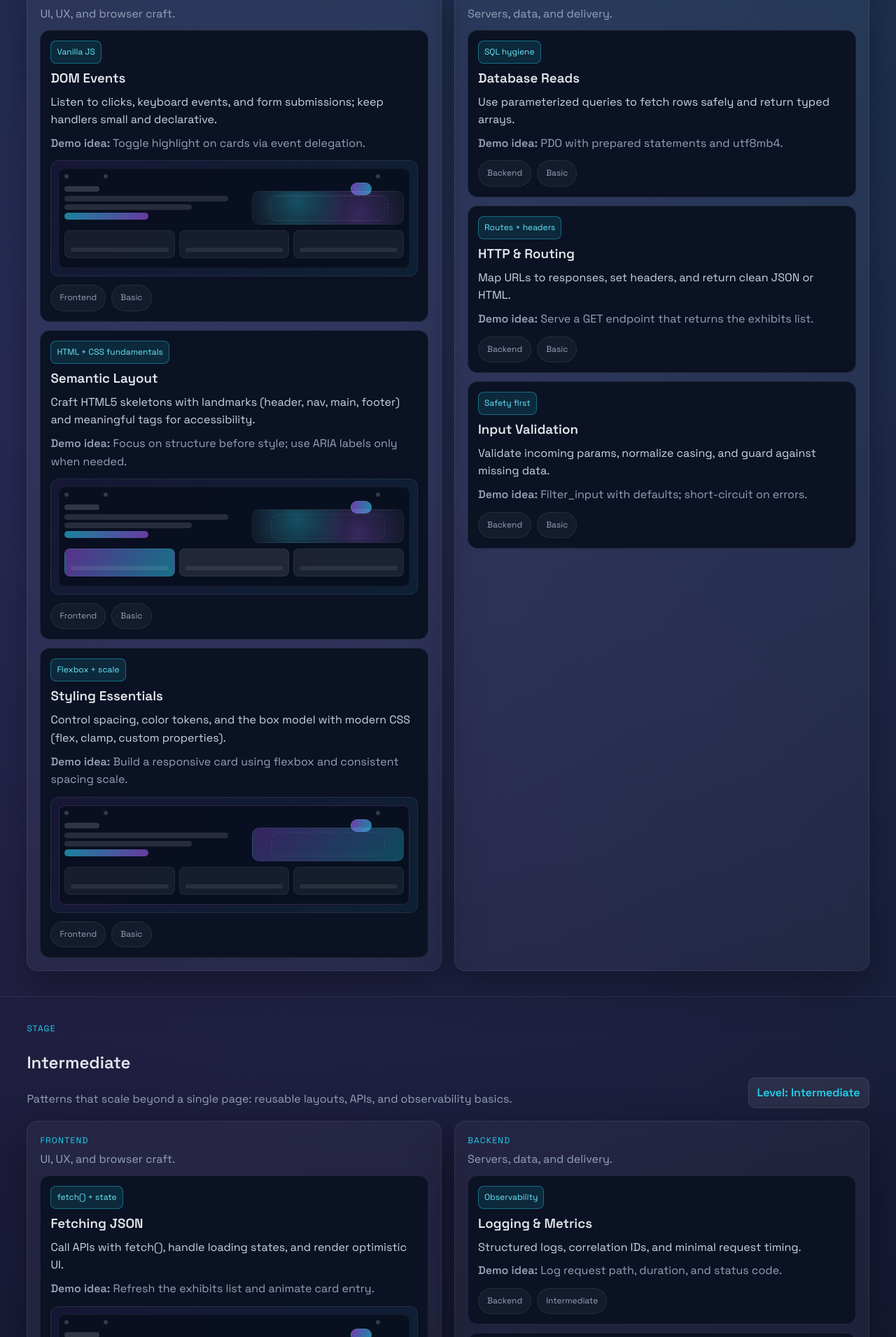
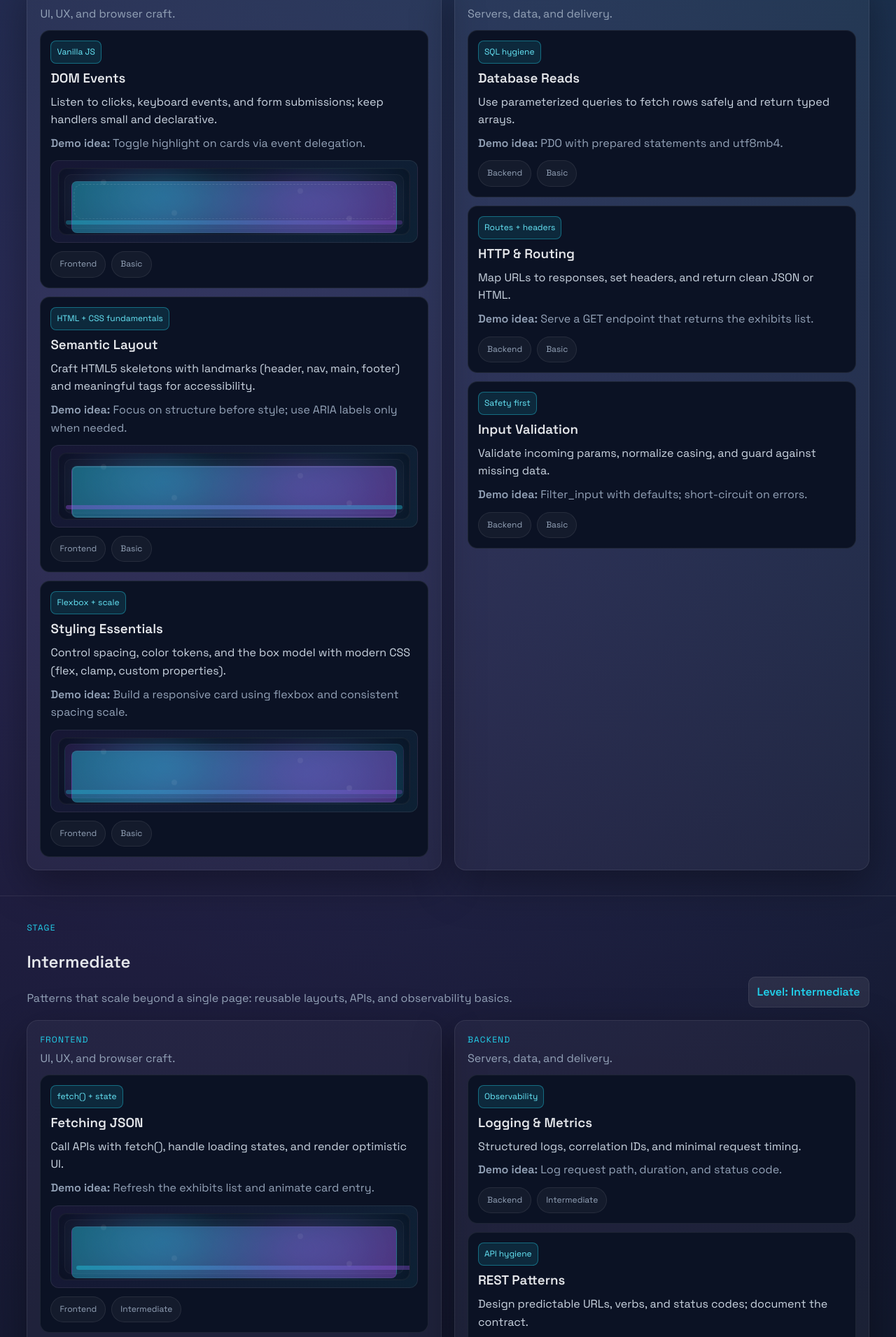
Before and after one commit to jesus-justin/Front-and-Backend-Tutorial-Project, a PHP site: page / in a window 1280 px wide. Shown: the part 739-2650 px from the top of the page at 70% size. Run offline with PHP 8.4, Linux system fonts and the light colour scheme; data comes from the database, SQL or seed files in the repository.

Commit message:
Redesign frontend visuals to show effects

```diff
--- a/assets/css/style.css
+++ b/assets/css/style.css
@@ -267,242 +267,213 @@ a {
     border-radius: 12px;
     border: 1px solid var(--border);
     background: linear-gradient(135deg, rgba(168, 85, 247, 0.08), rgba(34, 211, 238, 0.08));
+    overflow: hidden;
 }
 
-.site-frame {
+.effect {
     position: relative;
-    display: grid;
-    grid-template-rows: 16px 48px 46px;
-    gap: 8px;
-    background: rgba(8, 15, 30, 0.9);
-    border-radius: 10px;
+    height: 96px;
+    border-radius: 12px;
+    overflow: hidden;
+    background: radial-gradient(circle at 20% 20%, rgba(168, 85, 247, 0.08), transparent 40%),
+                radial-gradient(circle at 80% 60%, rgba(34, 211, 238, 0.1), transparent 45%),
+                rgba(8, 15, 30, 0.9);
     border: 1px solid rgba(255, 255, 255, 0.06);
-    padding: 8px;
     box-shadow: inset 0 0 0 1px rgba(255, 255, 255, 0.02);
 }
 
-.site-nav {
-    display: grid;
-    grid-template-columns: 50px 1fr 40px;
-    align-items: center;
-    gap: 6px;
-}
-
-.site-nav .dot {
-    width: 6px;
-    height: 6px;
-    background: rgba(255, 255, 255, 0.18);
-    border-radius: 50%;
-    display: inline-block;
-}
-
-.site-nav .brand {
-    display: block;
-    height: 8px;
-    background: rgba(255, 255, 255, 0.16);
+.effect .layer {
+    position: absolute;
+    inset: 8px;
     border-radius: 10px;
 }
 
-.site-nav .pill {
-    justify-self: end;
-    width: 30px;
-    height: 10px;
-    border-radius: 999px;
-    background: linear-gradient(120deg, rgba(168, 85, 247, 0.65), rgba(34, 211, 238, 0.65));
+.effect .layer.backdrop {
+    background: rgba(255, 255, 255, 0.02);
+    border: 1px solid rgba(255, 255, 255, 0.04);
 }
 
-.site-hero {
-    display: grid;
-    grid-template-columns: 1.2fr 1fr;
-    gap: 8px;
+.effect .layer.glow {
+    filter: blur(18px);
+    background: radial-gradient(circle at 30% 30%, rgba(34, 211, 238, 0.3), transparent 45%),
+                radial-gradient(circle at 70% 60%, rgba(168, 85, 247, 0.25), transparent 45%);
 }
 
-.hero-copy {
+.effect .layer.content {
     display: grid;
-    gap: 4px;
-    align-content: center;
+    grid-template-columns: 2fr 1fr;
+    grid-template-rows: repeat(3, 1fr);
+    gap: 6px;
+    padding: 10px;
 }
 
-.hero-copy .line {
-    display: block;
-    height: 8px;
+.effect .ui {
+    background: rgba(255, 255, 255, 0.08);
     border-radius: 8px;
-    background: rgba(255, 255, 255, 0.12);
+    border: 1px solid rgba(255, 255, 255, 0.06);
+    position: relative;
 }
 
-.hero-copy .l1 { width: 90%; }
-.hero-copy .l2 { width: 70%; }
-
-.hero-copy .btn {
-    width: 46%;
-    height: 10px;
-    border-radius: 8px;
-    background: linear-gradient(120deg, rgba(34, 211, 238, 0.6), rgba(168, 85, 247, 0.6));
+.effect .ui.hero {
+    grid-column: 1 / span 2;
+    height: 28px;
+    background: linear-gradient(120deg, rgba(34, 211, 238, 0.4), rgba(168, 85, 247, 0.4));
 }
 
-.hero-art {
-    border-radius: 10px;
-    background: radial-gradient(circle at 30% 30%, rgba(34, 211, 238, 0.3), transparent 45%),
-                radial-gradient(circle at 70% 70%, rgba(168, 85, 247, 0.25), transparent 45%),
-                rgba(255, 255, 255, 0.04);
-    border: 1px solid rgba(255, 255, 255, 0.05);
-    position: relative;
-    overflow: hidden;
+.effect .ui.card { height: 18px; }
+.effect .ui.card.a { grid-row: 2; grid-column: 1; }
+.effect .ui.card.b { grid-row: 2; grid-column: 2; }
+.effect .ui.card.c { grid-row: 3; grid-column: 1 / span 2; }
+
+.effect .particles {
+    position: absolute;
+    inset: 0;
+    pointer-events: none;
 }
 
-.hero-art::after {
+.effect .particles .p {
+    position: absolute;
+    width: 8px;
+    height: 8px;
+    border-radius: 50%;
+    background: rgba(255, 255, 255, 0.12);
+    filter: blur(0.2px);
+    animation: float 6s ease-in-out infinite;
+}
+
+.effect .particles .p1 { top: 16px; left: 12%; animation-delay: 0s; }
+.effect .particles .p2 { top: 28px; left: 68%; animation-delay: 0.8s; }
+.effect .particles .p3 { top: 60px; left: 32%; animation-delay: 1.2s; }
+.effect .particles .p4 { top: 70px; left: 82%; animation-delay: 1.8s; }
+
+@keyframes float {
+    0% { transform: translateY(0); opacity: 0.5; }
+    50% { transform: translateY(-8px); opacity: 0.9; }
+    100% { transform: translateY(0); opacity: 0.5; }
+}
+
+.effect .beam {
+    position: absolute;
+    left: 10px;
+    right: 10px;
+    bottom: 14px;
+    height: 6px;
+    border-radius: 12px;
+    background: linear-gradient(90deg, rgba(34, 211, 238, 0.5), rgba(168, 85, 247, 0.4));
+    opacity: 0.6;
+}
+
+/* Visuals keyed to exhibit themes (effect-driven) */
+.visual-layout .ui.hero { box-shadow: inset 0 0 0 1px rgba(255, 255, 255, 0.1); }
+.visual-layout .beam { background: linear-gradient(90deg, rgba(168, 85, 247, 0.6), rgba(34, 211, 238, 0.6)); }
+
+.visual-styling .layer.backdrop { background: linear-gradient(135deg, rgba(168, 85, 247, 0.12), rgba(34, 211, 238, 0.12)); }
+.visual-styling .ui.card { background: linear-gradient(120deg, rgba(168, 85, 247, 0.4), rgba(34, 211, 238, 0.3)); }
+
+.visual-ripple .layer.content::after {
     content: '';
     position: absolute;
-    inset: 12%;
-    border-radius: 10px;
-    border: 1px dashed rgba(255, 255, 255, 0.08);
+    inset: 14px;
+    border-radius: 12px;
+    border: 1px dashed rgba(255, 255, 255, 0.2);
+    animation: ripple 2s infinite ease-out;
+}
+@keyframes ripple {
+    0% { opacity: 0.5; transform: scale(0.9); }
+    60% { opacity: 0.8; transform: scale(1.05); }
+    100% { opacity: 0.15; transform: scale(1.15); }
 }
 
-.site-grid {
-    display: grid;
-    grid-template-columns: repeat(3, 1fr);
-    gap: 6px;
+.visual-responsive .layer.content {
+    grid-template-columns: 1.4fr 0.8fr;
 }
+.visual-responsive .ui.card.a { height: 26px; }
+.visual-responsive .ui.card.b { height: 20px; }
+.visual-responsive .ui.card.c { height: 14px; }
 
-.site-grid .card {
-    height: 40px;
-    border-radius: 8px;
-    background: rgba(255, 255, 255, 0.06);
-    border: 1px solid rgba(255, 255, 255, 0.05);
-    position: relative;
-    overflow: hidden;
+.visual-stream .beam {
+    animation: sweep 2.6s linear infinite;
+    opacity: 0.8;
 }
-
-.site-grid .card::after {
+.visual-stream .ui.card.c::after {
     content: '';
     position: absolute;
-    left: 8px;
-    right: 8px;
-    bottom: 8px;
-    height: 6px;
+    inset: 4px 6px;
     border-radius: 6px;
     background: rgba(255, 255, 255, 0.08);
 }
-
-/* Visuals keyed to exhibit themes (mini website scenes) */
-.visual-layout .site-grid .card.c1 { background: linear-gradient(120deg, rgba(168, 85, 247, 0.5), rgba(34, 211, 238, 0.5)); }
-.visual-layout .site-grid .card.c2 { background: rgba(255, 255, 255, 0.1); }
-.visual-layout .site-grid .card.c3 { background: rgba(255, 255, 255, 0.08); }
-
-.visual-styling .site-frame { box-shadow: inset 0 0 0 1px rgba(168, 85, 247, 0.25); }
-.visual-styling .hero-art { background: linear-gradient(135deg, rgba(168, 85, 247, 0.3), rgba(34, 211, 238, 0.3)); }
-
-.visual-events .hero-art { position: relative; }
-.visual-events .hero-art::before {
-    content: '';
-    position: absolute;
-    inset: 10%;
-    border-radius: 12px;
-    border: 1px dashed rgba(255, 255, 255, 0.2);
-    animation: pulse-rings 2s infinite ease-in-out;
-}
-@keyframes pulse-rings {
-    0% { opacity: 0.3; transform: scale(0.95); }
-    40% { opacity: 0.8; transform: scale(1); }
-    100% { opacity: 0.2; transform: scale(1.05); }
+@keyframes sweep {
+    0% { transform: translateX(-40%); }
+    100% { transform: translateX(40%); }
 }
 
-.visual-responsive .site-grid {
-    grid-template-columns: 2fr 1fr 1fr;
-}
-.visual-responsive .card.c1 { height: 44px; }
-.visual-responsive .card.c2 { height: 34px; }
-.visual-responsive .card.c3 { height: 28px; }
+.visual-forms .ui.card.a { background: rgba(255, 255, 255, 0.16); }
+.visual-forms .ui.card.b { background: rgba(248, 113, 113, 0.35); box-shadow: 0 0 0 1px rgba(248, 113, 113, 0.4); }
+.visual-forms .ui.card.c { background: rgba(34, 197, 94, 0.35); box-shadow: 0 0 0 1px rgba(34, 197, 94, 0.4); }
 
-.visual-fetch .site-grid .card.c1 {
-    position: relative;
-    overflow: hidden;
-}
-.visual-fetch .site-grid .card.c1::after {
-    content: '';
-    position: absolute;
-    inset: 0;
-    background: linear-gradient(90deg, rgba(34, 211, 238, 0.35), rgba(168, 85, 247, 0.35));
-    transform: translateX(-60%);
-    animation: flow 2.8s linear infinite;
-}
-@keyframes flow {
-    0% { transform: translateX(-60%); }
-    100% { transform: translateX(60%); }
+.visual-speed .effect { box-shadow: inset 0 0 0 1px rgba(34, 211, 238, 0.2); }
+.visual-speed .beam { box-shadow: 0 0 18px rgba(34, 211, 238, 0.35); animation: pulse-speed 1.4s ease-in-out infinite; }
+.visual-speed .particles .p { animation-duration: 4s; }
+@keyframes pulse-speed {
+    0% { opacity: 0.35; }
+    50% { opacity: 0.9; }
+    100% { opacity: 0.35; }
 }
 
-.visual-forms .site-grid .card.c1 { background: rgba(255, 255, 255, 0.14); }
-.visual-forms .site-grid .card.c2 { background: rgba(248, 113, 113, 0.28); box-shadow: 0 0 0 1px rgba(248, 113, 113, 0.35); }
-.visual-forms .site-grid .card.c3 { background: rgba(34, 197, 94, 0.28); box-shadow: 0 0 0 1px rgba(34, 197, 94, 0.35); }
+.visual-state .layer.content {
+    grid-template-columns: repeat(4, 1fr);
+    grid-template-rows: repeat(3, 1fr);
+}
+.visual-state .ui.card { border-radius: 999px; height: 14px; }
+.visual-state .ui.card.a { grid-column: span 1; background: rgba(34, 211, 238, 0.4); }
+.visual-state .ui.card.b { grid-column: span 1; background: rgba(168, 85, 247, 0.4); }
+.visual-state .ui.card.c { grid-column: span 2; background: rgba(255, 255, 255, 0.14); }
 
-.visual-performance .hero-art { box-shadow: 0 0 16px rgba(34, 211, 238, 0.35); }
-.visual-performance .site-grid .card.c3 { background: rgba(34, 211, 238, 0.35); }
-
-.visual-state .site-grid {
-    grid-template-columns: repeat(4, 1fr);
-}
-.visual-state .card { border-radius: 999px; height: 22px; }
-.visual-state .card.c1 { background: rgba(34, 211, 238, 0.4); grid-column: span 1; }
-.visual-state .card.c2 { background: rgba(168, 85, 247, 0.4); grid-column: span 1; }
-.visual-state .card.c3 { background: rgba(255, 255, 255, 0.12); grid-column: span 2; }
-
-.visual-testing .site-grid .card.c1 { background: rgba(34, 197, 94, 0.35); position: relative; }
-.visual-testing .site-grid .card.c1::after {
+.visual-testing .ui.card.a { background: rgba(34, 197, 94, 0.4); position: relative; }
+.visual-testing .ui.card.a::after {
     content: '✓';
     position: absolute;
     right: 6px;
-    top: 4px;
-    font-size: 12px;
+    top: -2px;
+    font-size: 11px;
     color: #bbf7d0;
     font-weight: 700;
 }
-.visual-testing .site-grid .card.c2 { background: rgba(255, 255, 255, 0.12); }
-.visual-testing .site-grid .card.c3 { background: rgba(248, 113, 113, 0.25); }
+.visual-testing .ui.card.b { background: rgba(255, 255, 255, 0.14); }
+.visual-testing .ui.card.c { background: rgba(248, 113, 113, 0.28); }
 
-.visual-design .site-frame { box-shadow: inset 0 0 0 1px rgba(251, 191, 36, 0.25); }
-.visual-design .hero-art { background: linear-gradient(135deg, rgba(168, 85, 247, 0.4), rgba(59, 130, 246, 0.35)); }
-.visual-design .card.c2 { background: rgba(251, 191, 36, 0.35); }
-.visual-design .card.c3 { background: rgba(34, 197, 94, 0.3); }
+.visual-design .layer.backdrop { box-shadow: inset 0 0 0 1px rgba(251, 191, 36, 0.22); }
+.visual-design .ui.hero { background: linear-gradient(135deg, rgba(168, 85, 247, 0.5), rgba(59, 130, 246, 0.45)); }
+.visual-design .ui.card.b { background: rgba(251, 191, 36, 0.45); }
+.visual-design .ui.card.c { background: rgba(34, 197, 94, 0.35); }
 
-.visual-progressive .site-frame { position: relative; }
-.visual-progressive .site-frame::after {
+.visual-progressive .effect { position: relative; }
+.visual-progressive .effect::after {
     content: 'offline';
     position: absolute;
-    right: 10px;
-    bottom: 6px;
+    right: 12px;
+    bottom: 8px;
     font-size: 10px;
-    color: rgba(255, 255, 255, 0.45);
+    color: rgba(255, 255, 255, 0.5);
     letter-spacing: 0.08em;
 }
 
-.visual-observe .site-grid .card.c1 {
-    position: relative;
-    overflow: hidden;
-}
-.visual-observe .site-grid .card.c1::after {
+.visual-observe .ui.hero { background: linear-gradient(90deg, rgba(34, 211, 238, 0.35), rgba(168, 85, 247, 0.35)); }
+.visual-observe .ui.card.a { position: relative; overflow: hidden; }
+.visual-observe .ui.card.a::after {
     content: '';
     position: absolute;
-    inset: 6px 8px;
+    inset: 4px 6px;
     border-radius: 6px;
-    background: linear-gradient(90deg, rgba(34, 211, 238, 0.35), rgba(168, 85, 247, 0.35));
+    background: linear-gradient(90deg, rgba(34, 211, 238, 0.35), rgba(168, 85, 247, 0.25));
     box-shadow: 0 -8px 0 rgba(255, 255, 255, 0.06);
 }
 
-/* Fallback rotation visuals kept for any unmapped exhibits */
-.visual-wire .site-frame { box-shadow: inset 0 0 0 1px rgba(255, 255, 255, 0.06); }
-.visual-grid .site-grid { grid-template-columns: repeat(6, 1fr); gap: 4px; }
-.visual-form .card { background: rgba(255, 255, 255, 0.14); }
-.visual-motion .hero-art { position: relative; overflow: hidden; }
-.visual-motion .hero-art::after { content: ''; position: absolute; inset: 0; background: linear-gradient(90deg, rgba(168, 85, 247, 0.4), rgba(34, 211, 238, 0.4)); transform: translateX(-60%); animation: sweep 2.5s infinite; }
-.visual-access .card.c2 { background: rgba(34, 197, 94, 0.35); }
-.visual-data .card.c1, .visual-data .card.c2 { background: rgba(250, 204, 21, 0.35); }
-.visual-data .card.c3 { background: rgba(59, 130, 246, 0.35); }
-
-@keyframes sweep {
-    0% { transform: translateX(-60%); }
-    60% { transform: translateX(40%); }
-    100% { transform: translateX(120%); }
-}
+/* Fallback rotation visuals kept for unmapped items */
+.visual-particles .particles .p { background: rgba(255, 255, 255, 0.18); }
+.visual-grid .layer.content { grid-template-columns: repeat(3, 1fr); grid-template-rows: repeat(3, 1fr); }
+.visual-design .particles .p2 { background: rgba(251, 191, 36, 0.55); }
+.visual-speed.visual-grid .beam { animation: pulse-speed 1.2s infinite; }
 
 .card:focus,
 .card:hover {
--- a/index.php
+++ b/index.php
@@ -56,14 +56,15 @@ foreach ($records as $row) {
     }
 }
 
+
 $visualByTitle = [
     'semantic layout' => 'visual-layout',
     'styling essentials' => 'visual-styling',
-    'dom events' => 'visual-events',
+    'dom events' => 'visual-ripple',
     'responsive systems' => 'visual-responsive',
-    'fetching json' => 'visual-fetch',
+    'fetching json' => 'visual-stream',
     'form ux' => 'visual-forms',
-    'performance & media' => 'visual-performance',
+    'performance & media' => 'visual-speed',
     'state & data shapes' => 'visual-state',
     'testing the ui' => 'visual-testing',
     'design systems' => 'visual-design',
@@ -72,12 +73,12 @@ $visualByTitle = [
 ];
 
 $visualFallback = [
-    'visual-wire',
+    'visual-particles',
+    'visual-ripple',
+    'visual-stream',
+    'visual-speed',
     'visual-grid',
-    'visual-form',
-    'visual-motion',
-    'visual-access',
-    'visual-data',
+    'visual-design',
 ];
 $visualIndex = 0;
 
@@ -183,25 +184,22 @@ function visual_class(array $row, array $byTitle, array $fallback, int &$index):
                                             <?php if (($row['area'] ?? '') === 'frontend'): ?>
                                                 <?php $visualClass = visual_class($row, $visualByTitle, $visualFallback, $visualIndex); ?>
                                                 <div class="mini-visual visual-<?php echo htmlspecialchars($row['stage'] ?? 'basic'); ?> <?php echo htmlspecialchars($visualClass); ?>" aria-hidden="true">
-                                                    <div class="site-frame">
-                                                        <div class="site-nav">
-                                                            <span class="dot"></span><span class="dot"></span><span class="dot"></span>
-                                                            <span class="brand"></span>
-                                                            <span class="pill"></span>
+                                                    <div class="effect">
+                                                        <div class="layer backdrop"></div>
+                                                        <div class="layer glow"></div>
+                                                        <div class="layer content">
+                                                            <div class="ui hero"></div>
+                                                            <div class="ui card a"></div>
+                                                            <div class="ui card b"></div>
+                                                            <div class="ui card c"></div>
                                                         </div>
-                                                        <div class="site-hero">
-                                                            <div class="hero-copy">
-                                                                <span class="line l1"></span>
-                                                                <span class="line l2"></span>
-                                                                <span class="btn"></span>
-                                                            </div>
-                                                            <div class="hero-art"></div>
+                                                        <div class="particles">
+                                                            <span class="p p1"></span>
+                                                            <span class="p p2"></span>
+                                                            <span class="p p3"></span>
+                                                            <span class="p p4"></span>
                                                         </div>
-                                                        <div class="site-grid">
-                                                            <div class="card c1"></div>
-                                                            <div class="card c2"></div>
-                                                            <div class="card c3"></div>
-                                                        </div>
+                                                        <div class="beam"></div>
                                                     </div>
                                                 </div>
                                             <?php endif; ?>
```
